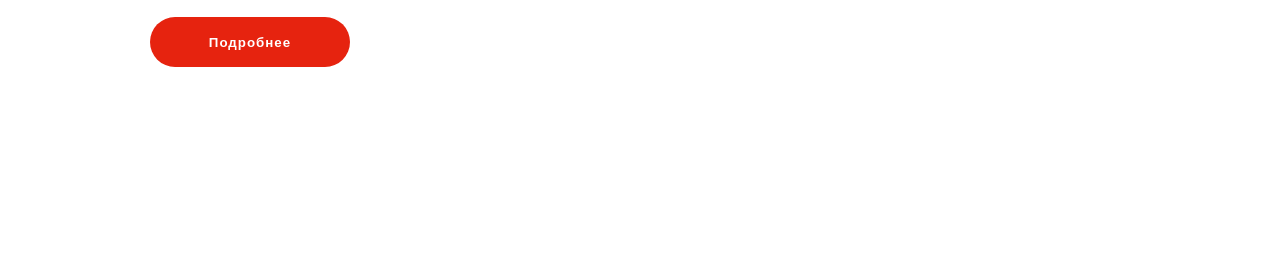
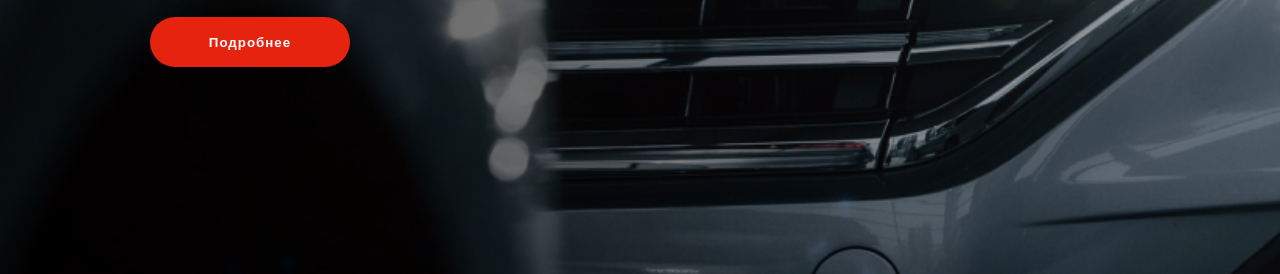
Before and after one commit to Dashanchik19/ADVANCED, a plain HTML site: page index.html in a window 1280 px wide. Shown: the part 526-800 px from the top of the page. Drawn offline with nearby package versions, Linux system fonts and the light colour scheme.

Commit message:
Second commit

```diff
--- a/assets/css/style.css
+++ b/assets/css/style.css
@@ -137,7 +137,8 @@ ul {
 }
 
 .main {
-  background-image: url("/Example-main/assets/img/main-picture.png");
+  background-color: #222;
+  background-image: url("/assets/img/main-picture.png");
   min-height: 100vh;
   background-size: cover;
   background-position: center;
```
